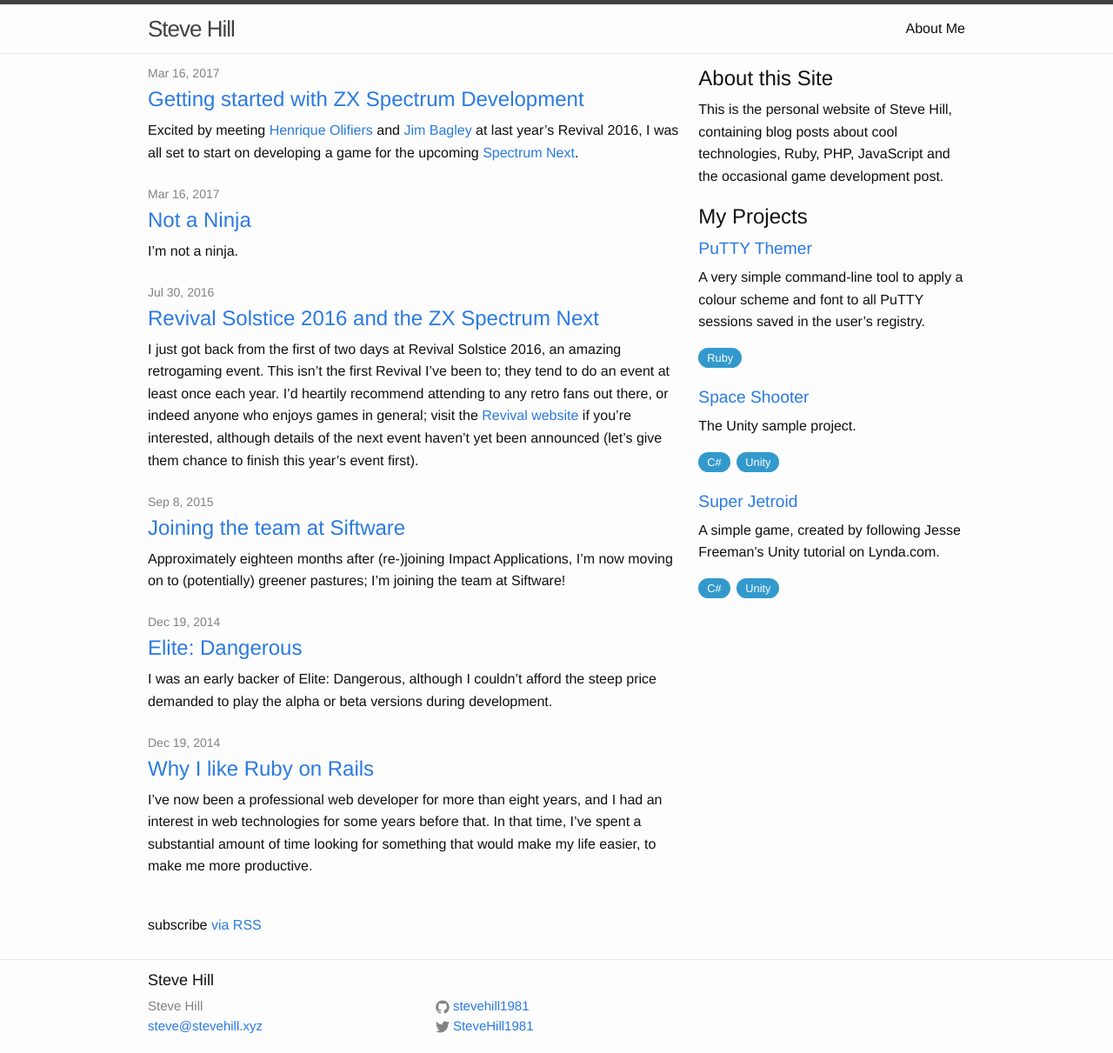
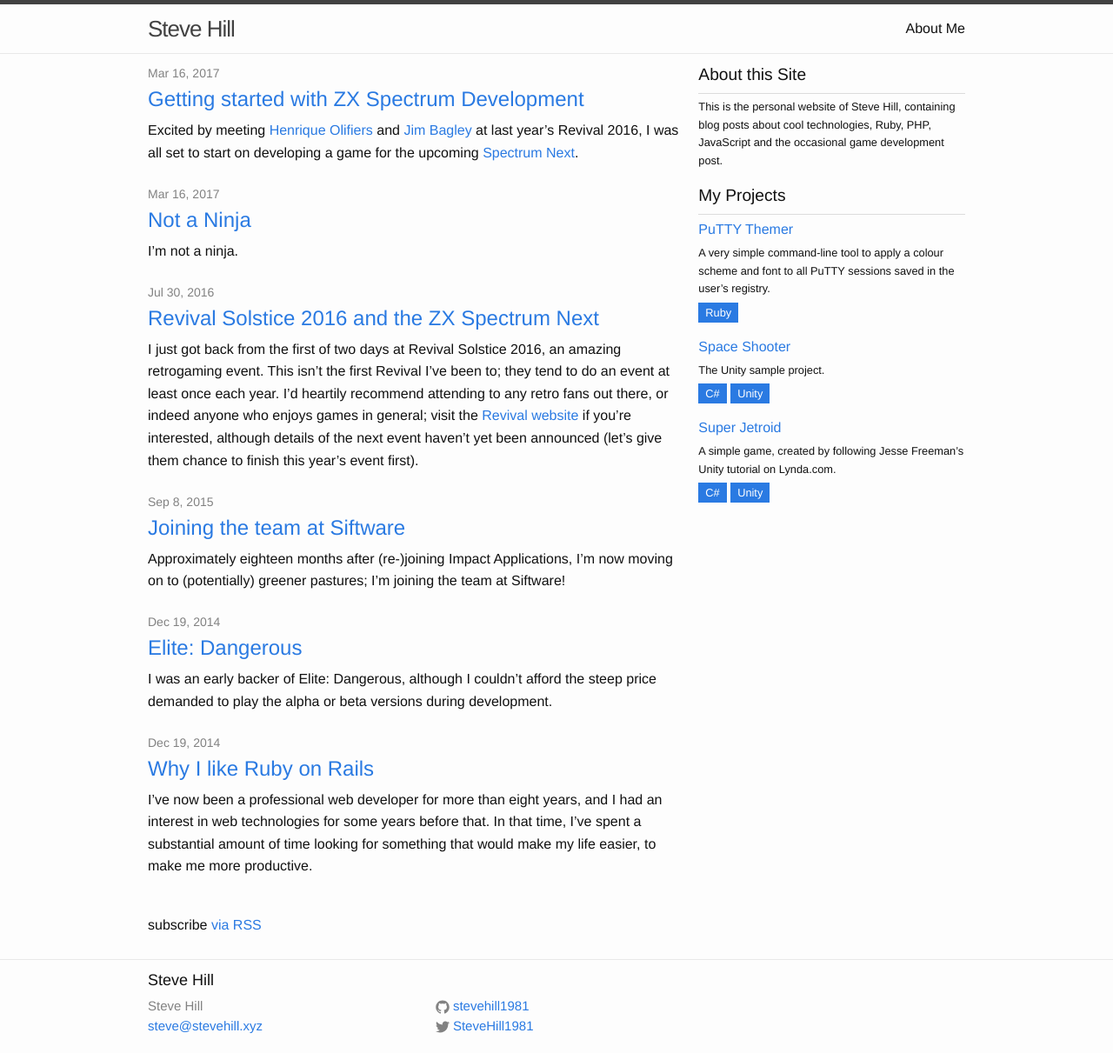
Before and after one commit to stevehill1981/stevehill1981.github.io, a Jekyll site: the page built from index.html, in a window 1280 px wide. Shown: the whole page at 87% size. Built offline with Jekyll 4.4.1, drawn with Linux system fonts in a browser that asks for light colours.

Commit message:
Update sidebar sizing

```diff
--- a/css/main.scss
+++ b/css/main.scss
@@ -73,13 +73,35 @@ p {
   gap: 20px;
 }
 
-.projects {
+.rss-subscribe {
+  float: none;
+  clear: both;
+}
+
+.post-list > li {
+  margin-bottom: 1.4em;
+}
+
+.sidebar {
+  & > section {
+    margin-bottom: 1em;
+  }
+
   h2 {
-    font-size: 1em;
+    font-size: 1.2em;
+    margin-bottom: 0.3em;
+    border-bottom: 1px solid #dcdcdc;
+    padding-bottom: 0.3em;
   }
 
   h3 {
+    font-size: 1em;
+    margin-bottom: 0.3em;
+  }
+
+  p {
     font-size: 0.8em;
+    margin-bottom: 0.3em;
   }
 
   ul {
@@ -89,14 +111,12 @@ p {
 
     li {
       list-style: none;
-      margin-bottom: 20px;
+      margin-bottom: 1em;
     }
   }
+}
 
-  p {
-    font-size: 0.6em;
-  }
-
+.projects {
   .tools {
     list-style: none;
     margin: 0 0 0.25em 0;
@@ -105,38 +125,12 @@ p {
 
     li {
       display: inline-block;
-      background: #39c;
-      margin: 0 0.25em 0 0;
-      border-radius: 1.2em / 1.2em;
+      background: #2a7ae2;
+      margin: 0;
       color: #fff;
-      padding: 4px 10px;
+      padding: 4px 8px;
       line-height: 1.2em;
       font-size: 0.8em;
     }
   }
 }
-
-.rss-subscribe {
-  float: none;
-  clear: both;
-}
-
-.post-list > li {
-  margin-bottom: 1.4em;
-}
-
-.sidebar > section {
-  margin-bottom: 1em;
-}
-
-.sidebar h2 {
-  font-size: 1.5em;
-}
-
-.sidebar h3 {
-  font-size: 1.2em;
-}
-
-.sidebar p {
-  font-size: 1em;
-}
```
